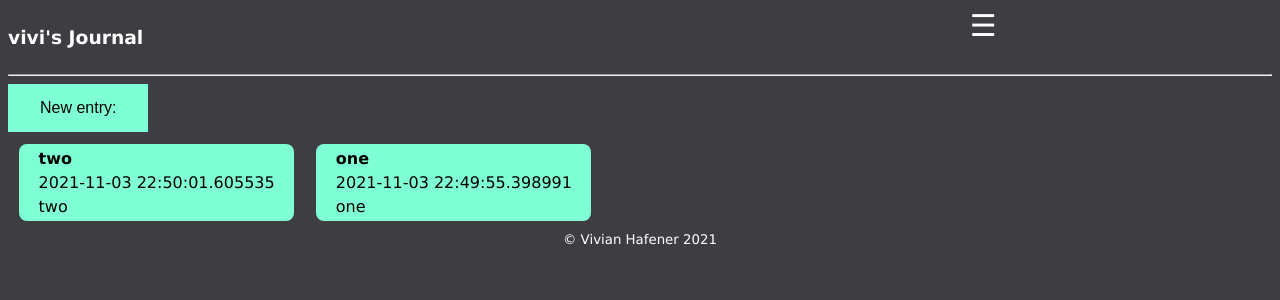
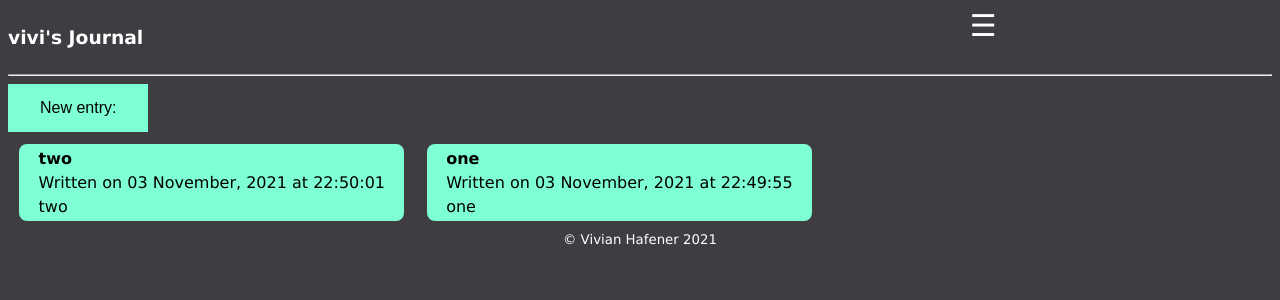
Before and after one commit to vivian-hafener-lanl/journal, a Flask app: page /home in a window 1280 px wide. Shown: the top 300 px of the page. Run offline with Flask 2, Linux system fonts and the light colour scheme; a user stored in the database is signed in; data comes from the database, SQL or seed files in the repository; both versions use the stored data as it was after the commit.

Commit message:
Made the date and time present in a human readable way

```diff
--- a/project/templates/home.html
+++ b/project/templates/home.html
@@ -37,7 +37,7 @@
         {% for jrnl_entry in Journal if jrnl_entry.u_id == current_user.id %}
             <div class="rounded">
                 <h4 class="entry">{{ jrnl_entry.title }}</h4>
-                <p class="entry">{{ jrnl_entry.time }}</p>
+                <p class="entry">Written on {{ jrnl_entry.time.date().strftime("%d %B, %Y") }} at {{ jrnl_entry.time.time().strftime("%H:%M:%S") }}</p>
                 <p class="entry">{{ jrnl_entry.entry }}</p>
             </div>
         {% endfor %}
```
Also changed, not shown: project/db.sqlite.
